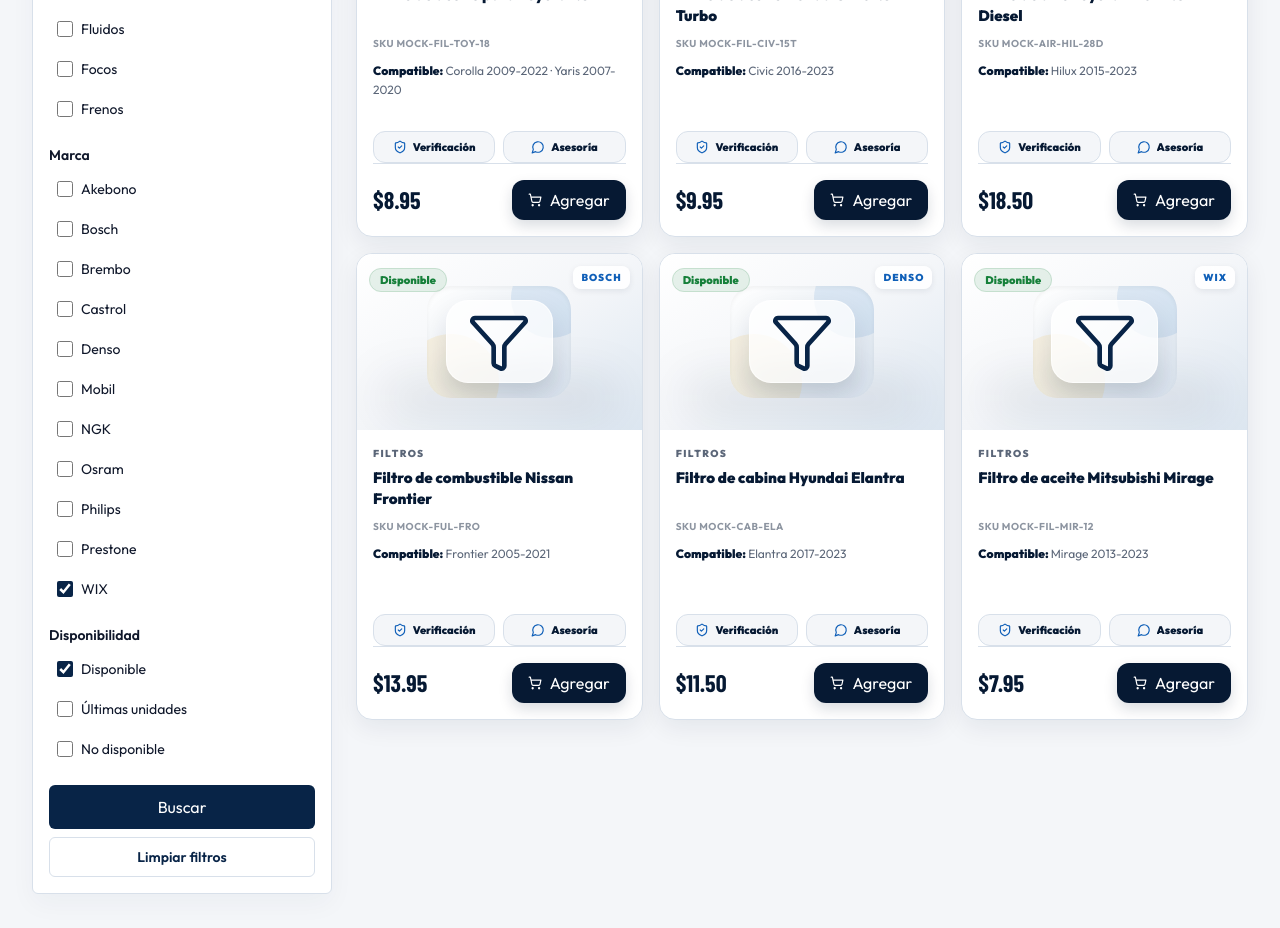
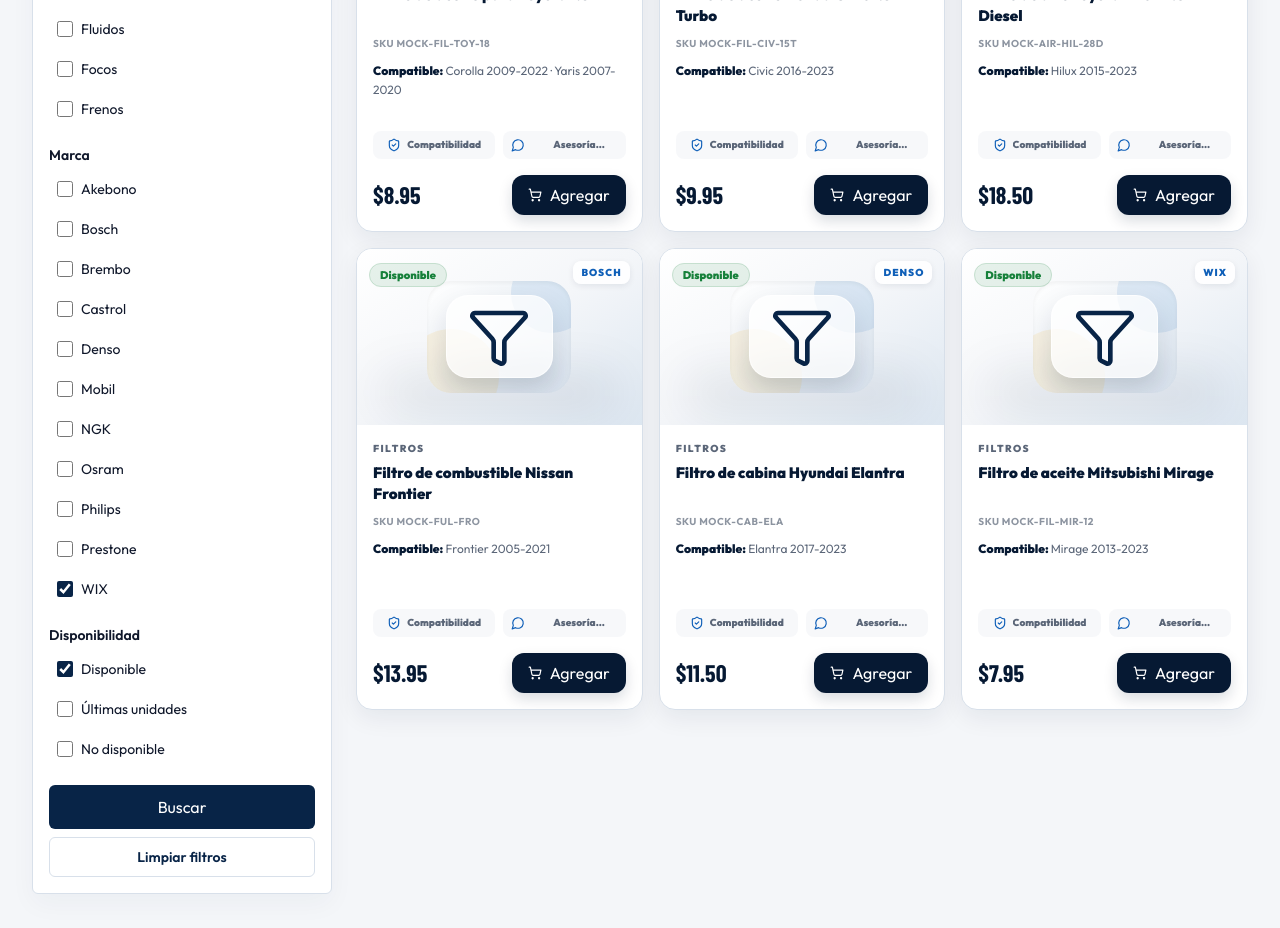
Before and after one commit to EliezerCast1llo/castillo-auto-parts, a Next.js app: page /design in a window 1280 px wide. Shown: the part 2500-3428 px from the top of the page. Built offline with nearby package versions, Linux system fonts and the light colour scheme; no server answers; a web font is replaced by a local one.

Commit message:
Polish product card add-to-cart flow

```diff
--- a/src/app/cart/actions.ts
+++ b/src/app/cart/actions.ts
@@ -1,6 +1,7 @@
 "use server";
 
 import { headers } from "next/headers";
+import { revalidatePath } from "next/cache";
 import { redirect } from "next/navigation";
 import { addGuestCartItem, removeGuestCartItem, updateGuestCartItem } from "@/lib/cart";
 import { createRateLimiter } from "@/lib/rate-limit";
@@ -15,7 +16,15 @@
 export async function addCartItem(formData: FormData) {
   const sku = String(formData.get("sku") ?? "");
   const quantity = Number(formData.get("quantity") ?? 1);
+  const shouldStayOnPage = formData.get("stayOnPage") === "true";
   const result = await addGuestCartItem(sku, quantity);
+
+  if (shouldStayOnPage) {
+    revalidatePath("/");
+    revalidatePath("/catalog");
+    revalidatePath("/cart");
+    return;
+  }
 
   redirect(`/cart?estado=${result}`);
 }
--- a/src/components/product/product-card.tsx
+++ b/src/components/product/product-card.tsx
@@ -61,16 +61,16 @@
         <div className="mt-3 grid gap-2 sm:grid-cols-2">
           <ProductTrustPill
             icon={<ShieldCheck className="h-3.5 w-3.5" strokeWidth={2} />}
-            label="Verificación"
+            label="Compatibilidad"
           />
           <ProductTrustPill
             icon={<MessageCircle className="h-3.5 w-3.5" strokeWidth={2} />}
-            label="Asesoría"
+            label="Asesoría disponible"
           />
         </div>
 
         {/* Price + CTA */}
-        <div className="mt-auto flex items-center justify-between gap-3 border-t border-ca-border pt-4">
+        <div className="mt-auto flex items-center justify-between gap-3 pt-4">
           <div>
             <span
               className="text-2xl text-ca-navy-950"
@@ -82,6 +82,7 @@
           <form action={addCartItem}>
             <input name="sku" type="hidden" value={product.sku} />
             <input name="quantity" type="hidden" value="1" />
+            <input name="stayOnPage" type="hidden" value="true" />
             <button
               className="inline-flex h-10 items-center justify-center gap-2 rounded-xl bg-ca-navy-950 px-4 text-xs font-black text-white shadow-[0_6px_14px_rgba(6,25,51,0.15)] transition hover:bg-ca-navy-800 hover:shadow-[0_8px_18px_rgba(6,25,51,0.22)] disabled:bg-[#EEF2F6] disabled:text-[#7B8798] disabled:shadow-none"
               disabled={!isAvailable}
@@ -98,9 +99,9 @@
 
 function ProductTrustPill({ icon, label }: { icon: React.ReactNode; label: string }) {
   return (
-    <span className="inline-flex min-h-8 items-center justify-center gap-1.5 rounded-xl border border-ca-border bg-ca-background px-2 text-[11px] font-black text-ca-navy-950">
+    <span className="inline-flex min-h-7 items-center justify-center gap-1.5 rounded-lg bg-ca-background/75 px-2 text-center text-[10px] font-black text-ca-text-secondary">
       <span className="text-ca-blue-700">{icon}</span>
-      <span className="truncate">{label}</span>
+      <span className="line-clamp-1">{label}</span>
     </span>
   );
 }
```
Also changed, not shown: 2 other files (tests, documents, lock files or other folders).
